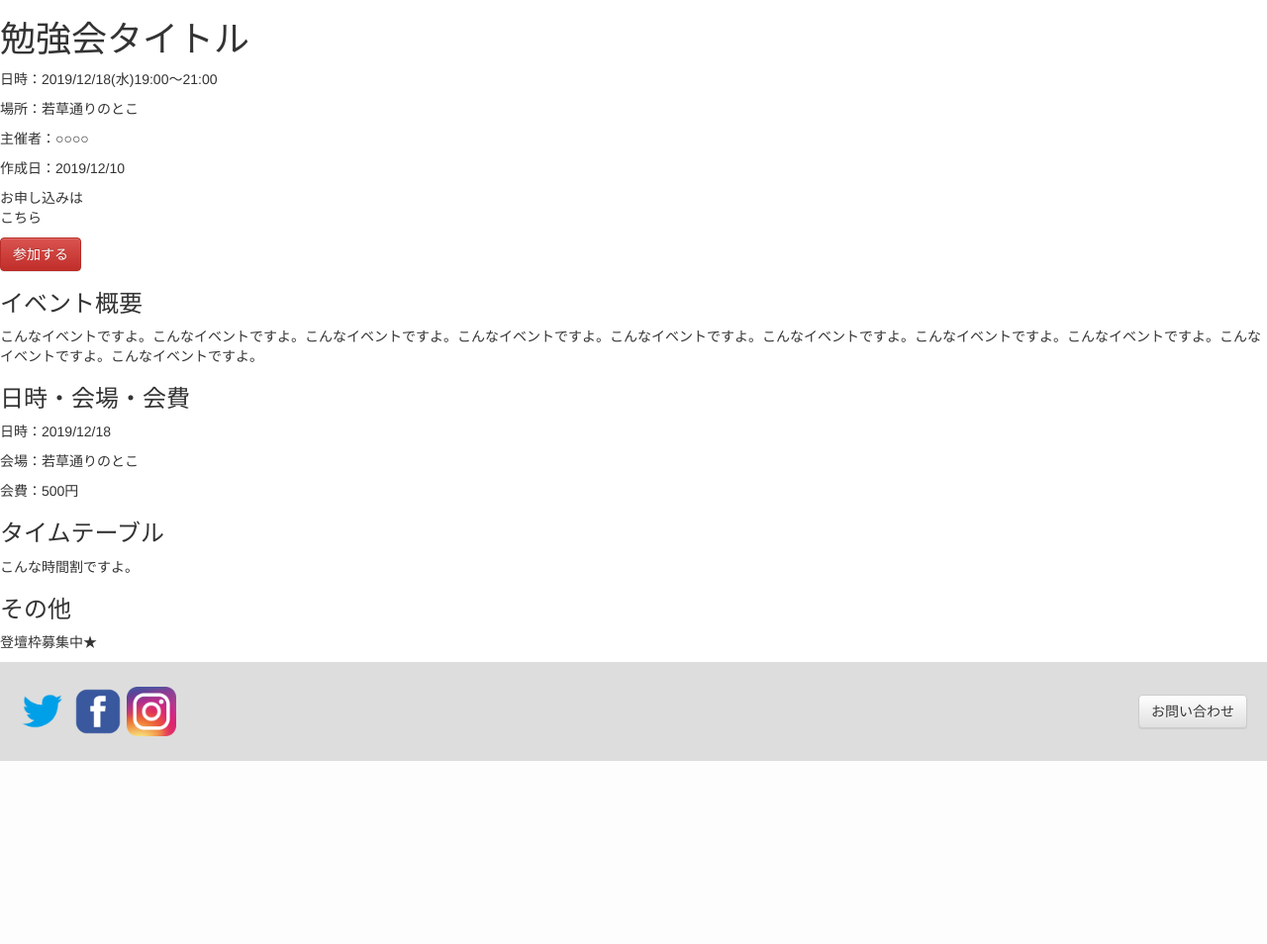
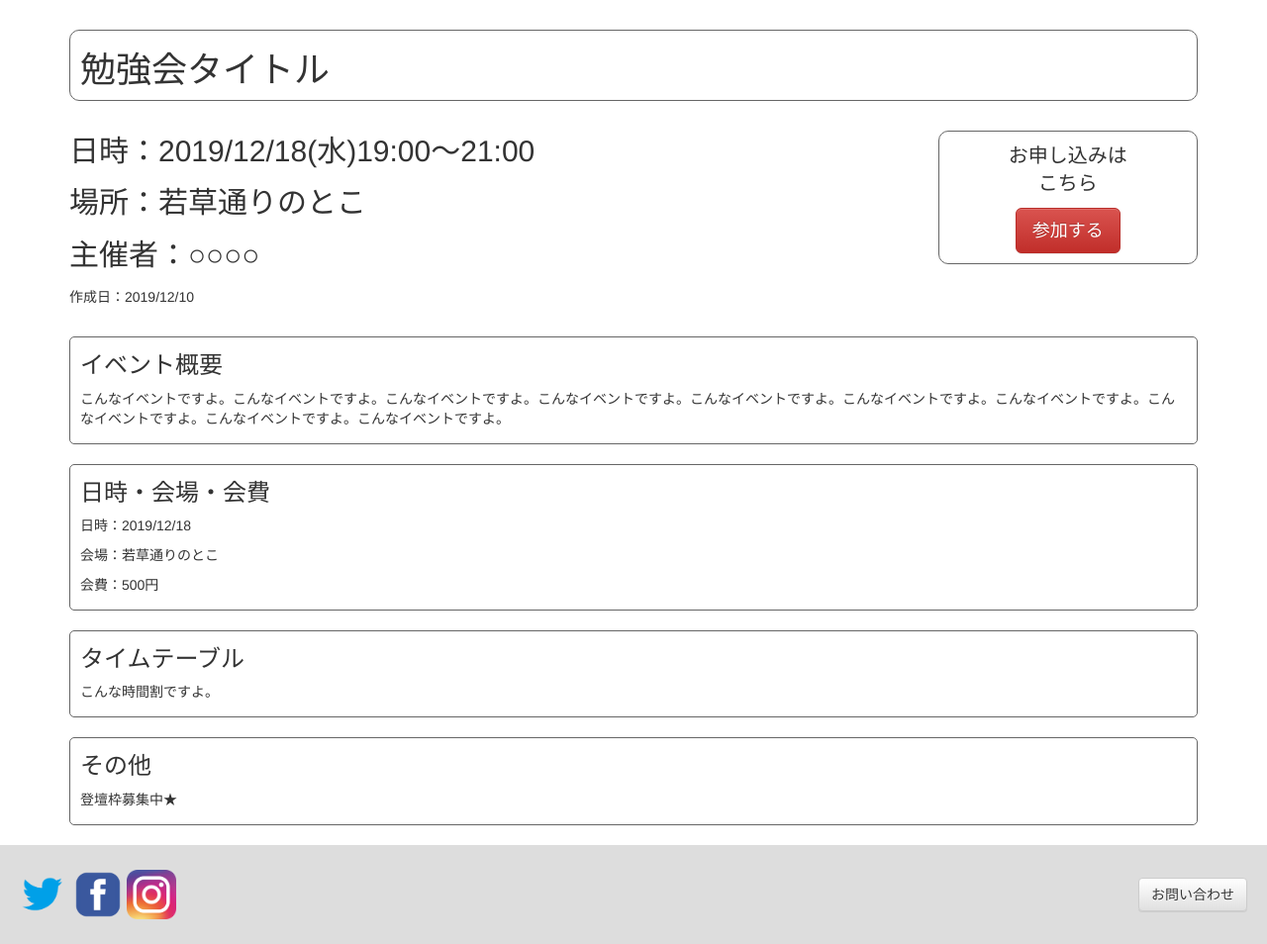
Before and after one commit to aman21030/-first_project, a PHP site: page /seminar/index.php in a window 1280 px wide. Shown: the part 100-1054 px from the top of the page at 99% size. Before the commit the page ends 869 px from the top, so only its background shows below. Run offline with PHP 8.4, Linux system fonts and the light colour scheme.

Commit message:
セミナー一覧画面作りました

```diff
--- a/assets/css/app.css
+++ b/assets/css/app.css
@@ -110,6 +110,39 @@ input{
 /* ログインページココまで */
 
 /* ユーザー新規登録ここから */
+/* ユーザー新規登録ここまで */
 
-
-/* ユーザー新規登録ここまで */
+/* セミナー一覧ここから */
+	.seminar-title{
+		border: 1px solid #666666;
+		border-radius: 10px;
+		width: 100%;
+		margin-top: 30px;
+		margin-bottom: 30px;
+		padding: 0 10px;
+	}
+	.seminar-detail p{
+		font-size: 30px;
+	}
+	.seminar-detail .created-date{
+		font-size: 14px;
+	}
+	.join-btn{
+		border: 1px solid #666666;
+		border-radius: 10px;
+		padding: 10px;
+		text-align: center;
+	}
+	.join-btn p{
+		font-size: 20px;
+	}
+	.seminar-content{
+		border: 1px solid #666666;
+		border-radius: 5px;
+		margin: 20px 0;
+		padding: 5px 10px;
+	}
+	.seminar-content h3{
+		margin-top: 10px;
+	}
+/* セミナー一覧ここまで */
--- a/seminar/index.php
+++ b/seminar/index.php
@@ -20,19 +20,24 @@
 		require_once dirname(__FILE__) . '/../includes/header.php';
 	?>
 	<div class="main">
+		<div class="container">
 			<div class="seminar-title">
 				<h1>勉強会タイトル</h1>
 			</div>
-		<div class="seminar-introduction">
+			<div class="row">
+				<div class="col-xs-9">
 					<div class="seminar-detail">
 						<p>日時：2019/12/18(水)19:00～21:00</p>
 						<p>場所：若草通りのとこ</p>
 						<p>主催者：○○○○</p>
-				<p>作成日：2019/12/10</p>
+						<p class="created-date">作成日：2019/12/10</p>
 					</div>
+				</div>
+				<div class="col-xs-3">
 					<div class="join-btn">
 						<p>お申し込みは<br>こちら</p>
-				<button type="submit" class="btn btn-danger">参加する</button>
+						<a href="./join.php" class="btn btn-danger btn-lg">参加する</a>
+					</div>
 				</div>
 			</div>
 			<div class="seminar-content">
@@ -54,6 +59,7 @@
 				<p>登壇枠募集中★</p>
 			</div>
 		</div>
+	</div>
 	<?php
 		require_once dirname(__FILE__) . '/../includes/footer.php';
 	?>
```
Lines whose indentation alone changed are shown as unchanged.
